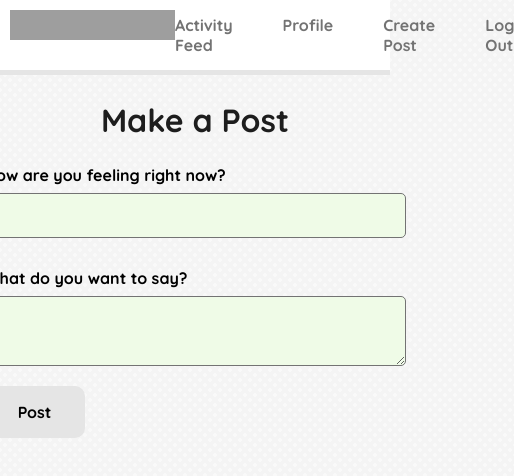
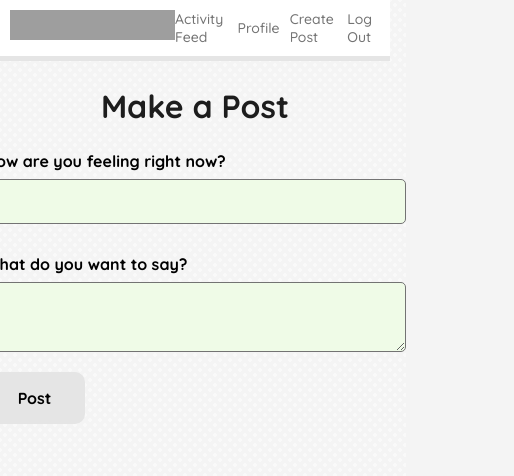
Before and after one commit to sallyestevez/final-project-front-end, a React (Create React App) app: page /new-post in a window 390 px wide. Shown: the top 476 px of the page, 514 px wide, since content can reach past the window. Built offline with nearby package versions, Linux system fonts and the light colour scheme; no server answers; sample sign-in values are in the browser's storage; grey boxes are pictures that could not be loaded.

Commit message:
fixed nav bar for mobile

```diff
--- a/src/App.css
+++ b/src/App.css
@@ -1,22 +1,21 @@
-@import url('https://fonts.googleapis.com/css2?family=Quicksand:wght@300;400;500;600;700&family=Varela+Round&display=swap');
+@import url("https://fonts.googleapis.com/css2?family=Quicksand:wght@300;400;500;600;700&family=Varela+Round&display=swap");
 
 body {
   /* code for background based on
   https://www.w3resource.com/html-css-exercise/html-css-practical-exercises/html-css-practical-exercise-28.php */
-  background-color: #F4F4F4;
-  background-image: radial-gradient(#F9F9F9 25%, transparent 10%),
-    radial-gradient(#F9F9F9 25%, transparent 10%);
+  background-color: #f4f4f4;
+  background-image: radial-gradient(#f9f9f9 25%, transparent 10%),
+    radial-gradient(#f9f9f9 25%, transparent 10%);
   background-position: 0 0, 15px 15px;
   background-repeat: repeat;
   background-size: 10px 10px;
-
 }
 
 header {
   background-color: #fff;
-  border-bottom: 5px solid #E5E5E5;
+  border-bottom: 5px solid #e5e5e5;
   display: flex;
-  font-family: 'Quicksand', sans-serif;
+  font-family: "Quicksand", sans-serif;
   padding: 10px;
 }
 
@@ -46,7 +45,7 @@ nav a {
 }
 
 nav p:hover {
-  color: #00C900;
+  color: #00c900;
 }
 
 .PageWrapper {
@@ -56,23 +55,23 @@ nav p:hover {
 }
 
 .PageTitle {
-  color: #1D1D1D;
+  color: #1d1d1d;
   display: flex;
-  font-family: 'Quicksand', sans-serif;
+  font-family: "Quicksand", sans-serif;
   justify-content: center;
   margin: 0;
   padding-bottom: 25px;
 }
 
 .Subtitle {
-  font-family: 'Quicksand', sans-serif;
+  font-family: "Quicksand", sans-serif;
   margin: 0 auto;
   padding-bottom: 25px;
   text-align: center;
 }
 
-.loginMessage  {
-  font-family: 'Quicksand', sans-serif;
+.loginMessage {
+  font-family: "Quicksand", sans-serif;
   font-size: 48px;
   font-weight: bolder;
   line-height: 48px;
@@ -80,32 +79,32 @@ nav p:hover {
 }
 
 .Account {
-  font-family: 'Varela Round', sans-serif;
+  font-family: "Varela Round", sans-serif;
   padding-top: 5px;
   text-align: center;
 }
 
 .SuccessConfirm {
-  font-family: 'Varela Round', sans-serif;
+  font-family: "Varela Round", sans-serif;
   text-align: center;
 }
 
 .InputField {
   display: flex;
-  font-family: 'Varela Round', sans-serif;
+  font-family: "Varela Round", sans-serif;
   justify-content: center;
 }
 
 .formElement {
   display: flex;
   flex-direction: column;
-  font-family: 'Quicksand', sans-serif;
+  font-family: "Quicksand", sans-serif;
   font-weight: 700;
   max-width: 500px;
 }
 
 .formElement input {
-  background-color: #EFFBE7;
+  background-color: #effbe7;
   border: 1px solid #737373;
   border-radius: 5px;
   font-size: 20px;
@@ -119,10 +118,10 @@ nav p:hover {
 }
 
 .formElement textarea {
-  background-color: #EFFBE7;
+  background-color: #effbe7;
   border: 1px solid #737373;
   border-radius: 5px;
-  font-family: 'Varela Round', sans-serif;
+  font-family: "Varela Round", sans-serif;
 }
 
 .ButtonWrapper {
@@ -134,11 +133,11 @@ nav p:hover {
 }
 
 .Button {
-  background: #E5E5E5;
+  background: #e5e5e5;
   border: none;
   border-radius: 10px;
   display: flex;
-  font-family: 'Quicksand', sans-serif;
+  font-family: "Quicksand", sans-serif;
   font-size: 16px;
   font-weight: 800;
   justify-content: center;
@@ -147,23 +146,23 @@ nav p:hover {
 }
 
 .Button:hover {
-  background: #ACDEAC;
+  background: #acdeac;
 }
 
-.Button:hover p{
-  color: #00B700;
+.Button:hover p {
+  color: #00b700;
 }
 
-.PostWrapper{
+.PostWrapper {
   display: flex;
-  filter: drop-shadow(20px 10px 5px #00C900);
+  filter: drop-shadow(20px 10px 5px #00c900);
   flex-wrap: wrap;
   justify-content: center;
 }
 
 .PostCSS {
   background-color: white;
-  border: 2.5px solid #00C900;
+  border: 2.5px solid #00c900;
   border-radius: 10px;
   margin: 0px 50px 50px;
   max-width: 750px;
@@ -171,8 +170,8 @@ nav p:hover {
 }
 
 .PosterFeeling {
-  border-bottom: 2.5px #ACACAC solid;
-  font-family: 'Quicksand', sans-serif;
+  border-bottom: 2.5px #acacac solid;
+  font-family: "Quicksand", sans-serif;
   font-size: 16px;
   font-weight: 700;
   padding: 5px;
@@ -186,26 +185,26 @@ nav p:hover {
 
 .PostContent {
   font-size: 28px;
-  font-family: 'Varela Round', sans-serif;
+  font-family: "Varela Round", sans-serif;
   padding: 10px;
 }
 
 .YeahButton {
-  background-color: #E5E5E5;
+  background-color: #e5e5e5;
   border: none;
   border-radius: 5px;
   display: flex;
-  font-family: 'Quicksand', sans-serif;
+  font-family: "Quicksand", sans-serif;
   font-weight: 800;
   gap: 5px;
 }
 
 .YeahButton:hover {
-  background-color: #EFFBE7;
+  background-color: #effbe7;
 }
 
-.YeahButton:hover p{
-  color: #00B700;
+.YeahButton:hover p {
+  color: #00b700;
 }
 
 .Count {
@@ -214,10 +213,10 @@ nav p:hover {
 
 .UserProfile {
   background-color: white;
-  border: 2.5px solid #00C900;
+  border: 2.5px solid #00c900;
   border-radius: 10px;
   display: flex;
-  filter: drop-shadow(20px 10px 5px #00C900);
+  filter: drop-shadow(20px 10px 5px #00c900);
   flex-wrap: wrap;
   justify-content: center;
   margin-bottom: 50px;
@@ -227,6 +226,24 @@ nav p:hover {
 }
 
 .UserProfile p {
-  font-family: 'Quicksand', sans-serif;
+  font-family: "Quicksand", sans-serif;
   font-weight: 600;
 }
+
+@media (max-width: 600px) {
+  nav {
+    align-items: center;
+    display: flex;
+    gap: 10px;
+    justify-content: center;
+    margin: 0 auto;
+    width: auto;
+  }
+
+  nav p {
+    font-size: 14px;
+    font-weight: 500;
+    margin: 0 0 0 0px;
+    text-decoration: none;
+  }
+}
```
Also changed, not shown: src/pages/Dashboard.js (+10 -10 lines).
